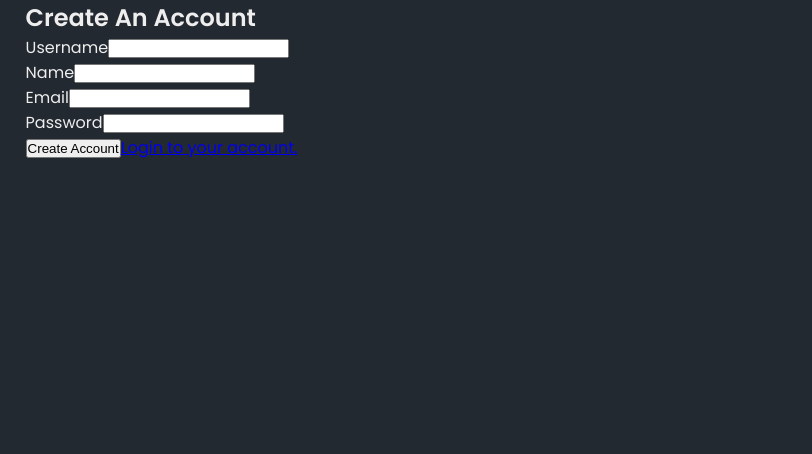
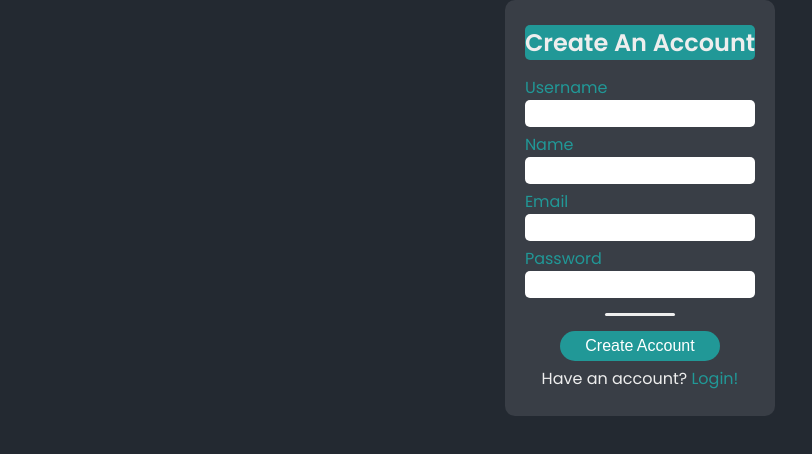
Before and after one commit to Mathew-Estafanous/Open-Stage, a React (Create React App) app in the folder frontend/: page /signup in a window 1280 px wide. Shown: the top 454 px of the page, without its empty margins (0-812 px from the left). Built offline with nearby package versions, Linux system fonts and the light colour scheme.

Commit message:
Move login & signup css to same authform css file.

```diff
--- a/frontend/src/components/Login.jsx
+++ b/frontend/src/components/Login.jsx
@@ -3,7 +3,7 @@ import {Link, useHistory} from "react-router-dom";
 import {LoginAccount} from "../http/Accounts";
 import {Error} from "./Error";
 import {useAuth} from "../context/AuthContext";
-import "./css/Login.css"
+import "./css/AuthForm.css";
 
 export const Login = () => {
     const [username, setUsername] = useState('');
@@ -26,16 +26,16 @@ export const Login = () => {
     }
 
     return (
-        <form className='login-form' onSubmit={handleSubmit}>
+        <form className='auth-form' onSubmit={handleSubmit}>
             {error?
                 <Error msg={"Invalid username or password!"}/>: null
             }
 
-            <div className='login-form-wrapper'>
-                <div className='login-form-header'>
+            <div className='auth-form-wrapper'>
+                <div className='auth-form-header'>
                     <h2>LOGIN</h2>
                 </div>
-                <div className='login-form-field'>
+                <div className='auth-form-field'>
                     <label htmlFor='username'>Username</label>
                     <input type='text'
                            value={username}
@@ -43,7 +43,7 @@ export const Login = () => {
                            maxLength={30}
                            required />
                 </div>
-                <div className='login-form-field'>
+                <div className='auth-form-field'>
                     <label htmlFor='password'>Password</label>
                     <input type='password'
                            value={password}
@@ -51,8 +51,8 @@ export const Login = () => {
                            maxLength={30}
                            required />
                 </div>
-                <button className='login-form-btn' type='submit'>Login</button>
-                <hr className='login-form-divider'/>
+                <button className='auth-form-btn' type='submit'>Login</button>
+                <hr className='auth-form-divider'/>
                 <p className='have-an-account'>Don't have an account? <Link to="/signup">Signup!</Link></p>
             </div>
         </form>
--- a/frontend/src/components/Signup.jsx
+++ b/frontend/src/components/Signup.jsx
@@ -1,8 +1,7 @@
-import "./css/Signup.css"
 import {useState} from "react";
 import {Error} from "./Error";
 import {Link} from "react-router-dom";
-
+import "./css/AuthForm.css";
 export const Signup = () => {
     const [username, setUsername] = useState('');
     const [password, setPassword] = useState('');
@@ -17,16 +16,16 @@ export const Signup = () => {
     }
 
     return (
-        <form className='signup-form' onSubmit={submitSignup} >
+        <form className='auth-form' onSubmit={submitSignup} >
             {error?
                 <Error msg='There was an error while signing up.'/>: null
             }
 
-            <div className='signup-form-wrapper'>
-                <div className='signup-form-header'>
+            <div className='auth-form-wrapper'>
+                <div className='auth-form-header'>
                     <h2>Create An Account</h2>
                 </div>
-                <div className='signup-form-field'>
+                <div className='auth-form-field'>
                     <label htmlFor="username">Username</label>
                     <input type="text"
                             value={username}
@@ -34,21 +33,21 @@ export const Signup = () => {
                             maxLength={25}
                             required />
                 </div>
-                <div className='signup-form-field'>
+                <div className='auth-form-field'>
                     <label htmlFor="name">Name</label>
                     <input type="text"
                            value={name}
                            onChange={e => setName(e.target.value)}
                            required />
                 </div>
-                <div className='signup-form-field'>
+                <div className='auth-form-field'>
                     <label htmlFor="email">Email</label>
                     <input type="text"
                            value={email}
                            onChange={e => setEmail(e.target.value)}
                            required />
                 </div>
-                <div className='signup-form-field'>
+                <div className='auth-form-field'>
                     <label htmlFor="password">Password</label>
                     <input type="password"
                            value={password}
@@ -56,8 +55,9 @@ export const Signup = () => {
                            minLength={8}
                            required />
                 </div>
-                <button className='signup-form-btn' type='submit'>Create Account</button>
-                <Link to="/signup">Login to your account.</Link>
+                <hr className='auth-form-divider' />
+                <button className='auth-form-btn' type='submit'>Create Account</button>
+                <p className='have-an-account'>Have an account? <Link to="/signup">Login!</Link></p>
             </div>
         </form>
     )
--- a/frontend/src/components/css/Login.css
+++ b/frontend/src/components/css/AuthForm.css
@@ -1,11 +1,11 @@
-.login-form {
+.auth-form {
     display: flex;
     flex-direction: column;
     justify-content: center;
     align-items: center;
 }
 
-.login-form-wrapper {
+.auth-form-wrapper {
     display: flex;
     flex-direction: column;
     padding: 25px 20px;
@@ -13,24 +13,24 @@
     background-color: #393E46;
 }
 
-.login-form-header {
+.auth-form-header {
     text-align: center;
     background-color: #219897;
     border-radius: 5px;
     margin-bottom: 15px;
 }
 
-.login-form-field {
+.auth-form-field {
     margin-bottom: 5px;
     display: flex;
     flex-direction: column;
 }
 
-.login-form-field label {
+.auth-form-field label {
     color: #219897;
 }
 
-.login-form-field input {
+.auth-form-field input {
     font-weight: 300;
     font-size: 15px;
     padding: 5px 5px;
@@ -40,7 +40,7 @@
     border-style: none;
 }
 
-.login-form-btn {
+.auth-form-btn {
     margin: 5px 35px;
     height: 30px;
 
@@ -53,11 +53,11 @@
     transition: background-color 0.2s ease-in;
 }
 
-.login-form-btn:hover {
+.auth-form-btn:hover {
     background-color: #176d6c;
 }
 
-.login-form-divider {
+.auth-form-divider {
     margin: 10px 80px;
     border-style: none;
     height: 3px;
@@ -66,8 +66,7 @@
 }
 
 .have-an-account {
-    font-size: 15px;
-    font-weight: 300;
+    text-align: center;
 }
 
 .have-an-account a {
--- a/frontend/src/components/css/Question.css
+++ b/frontend/src/components/css/Question.css
@@ -48,6 +48,7 @@ div.question {
     font-size: 25px;
     font-weight: 600;
     color: #232931;
+    transition: color 0.2s ease-in;
 }
 
 .liked {
--- a/frontend/src/pages/css/RoomSelect.css
+++ b/frontend/src/pages/css/RoomSelect.css
@@ -19,6 +19,11 @@ header img.profile {
     margin-left: auto;
     margin-right: 1vw;
     max-width: 40px;
+    transition: transform 0.3s ease-in-out;
+}
+
+header img.profile:hover {
+    transform: scale(1.15);
 }
 
 /*
```
Also changed, not shown: frontend/src/components/css/Signup.css (deleted).
